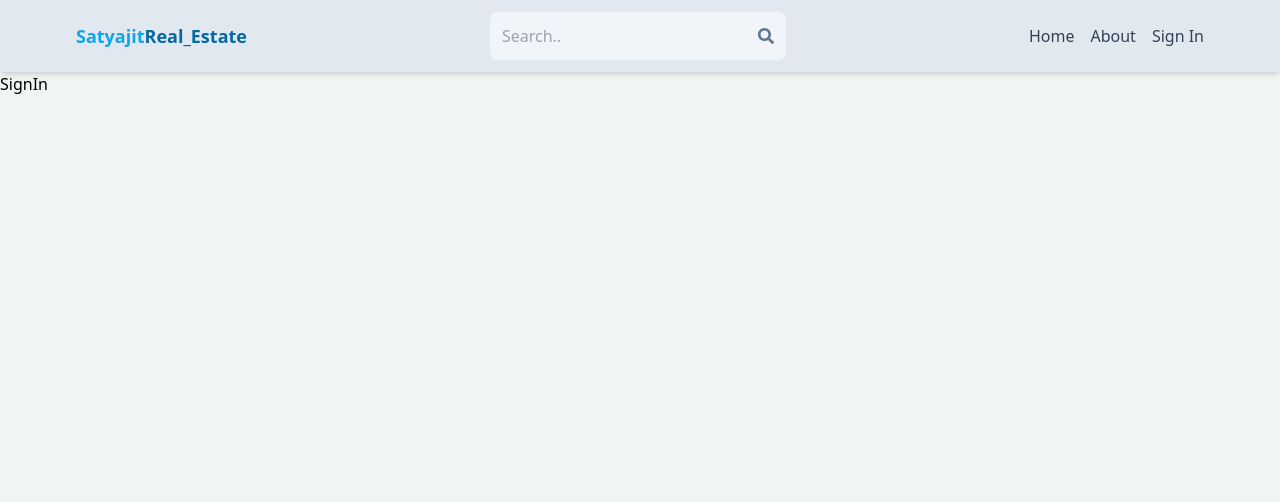
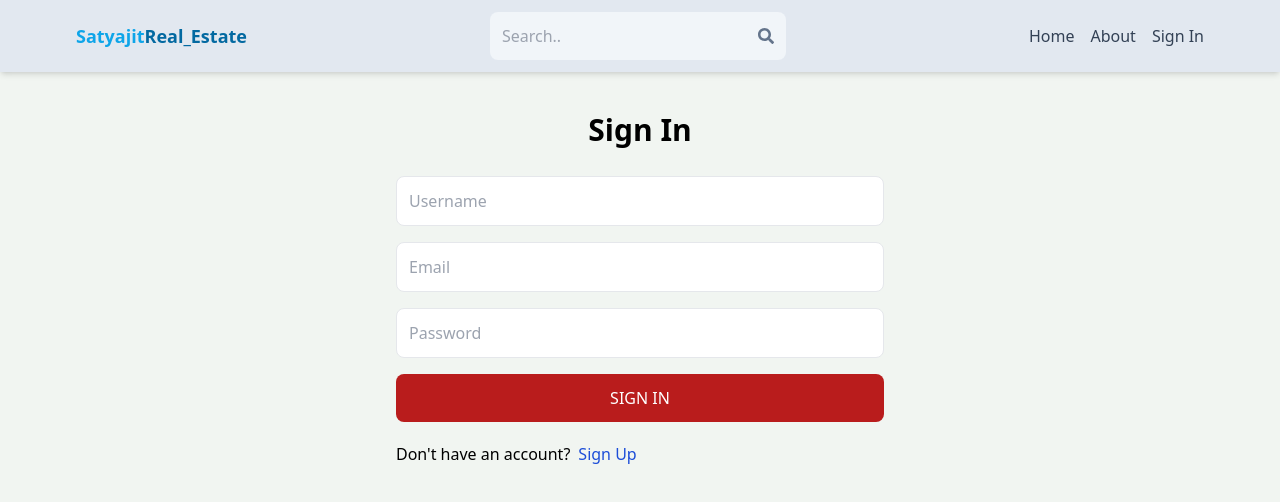
Before and after one commit to satyajit98/MERN_Real-Estate, a React (Vite) app in the folder frontend/: page /sign-in in a window 1280 px wide. Shown: the top 502 px of the page. Built offline with nearby package versions, Linux system fonts and the light colour scheme.

Commit message:
complete signIn page

```diff
--- a/frontend/src/pages/SignIn.jsx
+++ b/frontend/src/pages/SignIn.jsx
@@ -1,5 +1,84 @@
-import React from "react";
+import { useState } from "react";
+import { Link, useNavigate } from "react-router-dom";
 
 export default function SignIn() {
-  return <div>SignIn</div>;
+  const [formData, setFormData] = useState({});
+  const [error, setError] = useState(null);
+  const [loading, setLoading] = useState(false);
+  const navigate = useNavigate();
+
+  const handleChange = (e) => {
+    setFormData({
+      ...formData,
+      [e.target.id]: e.target.value,
+    });
+  };
+
+  const handleSubmit = async (e) => {
+    e.preventDefault();
+    try {
+      setLoading(true);
+      const res = await fetch("/api/auth/signin", {
+        method: "POST",
+        body: JSON.stringify(formData),
+        headers: {
+          "Content-Type": "application/json",
+        },
+      });
+      const data = await res.json();
+      if (data.success === false) {
+        setLoading(false);
+        setError(data.message);
+        return;
+      }
+      setLoading(false);
+      setError(null);
+      navigate("/");
+    } catch (error) {
+      setLoading(false);
+      setError(error.message);
+    }
+  };
+
+  return (
+    <div className="p-3 max-w-lg mx-auto">
+      <h1 className="text-3xl text-center font-semibold my-7">Sign In</h1>
+      <form className=" flex flex-col gap-4" onSubmit={handleSubmit}>
+        <input
+          type="text"
+          placeholder="Username"
+          className="border p-3 rounded-lg"
+          id="username"
+          onChange={handleChange}
+        />
+        <input
+          type="email"
+          placeholder="Email"
+          className="border p-3 rounded-lg"
+          id="email"
+          onChange={handleChange}
+        />
+        <input
+          type="password"
+          placeholder="Password"
+          className="border p-3 rounded-lg"
+          id="password"
+          onChange={handleChange}
+        />
+        <button
+          disabled={loading}
+          className="bg-red-700 text-white p-3 rounded-lg uppercase hover:opacity-85 disabled:opacity-70"
+        >
+          {loading ? "Loading..." : "Sign In"}
+        </button>
+      </form>
+      <div className="flex gap-2 mt-5">
+        <p>Don't have an account?</p>
+        <Link to="/sign-up">
+          <span className="text-blue-700">Sign Up</span>
+        </Link>
+      </div>
+      {error && <p className="text-red-500 mt-5">{error}</p>}
+    </div>
+  );
 }
```
Also changed, not shown: 1 other file (tests, documents, lock files or other folders).
